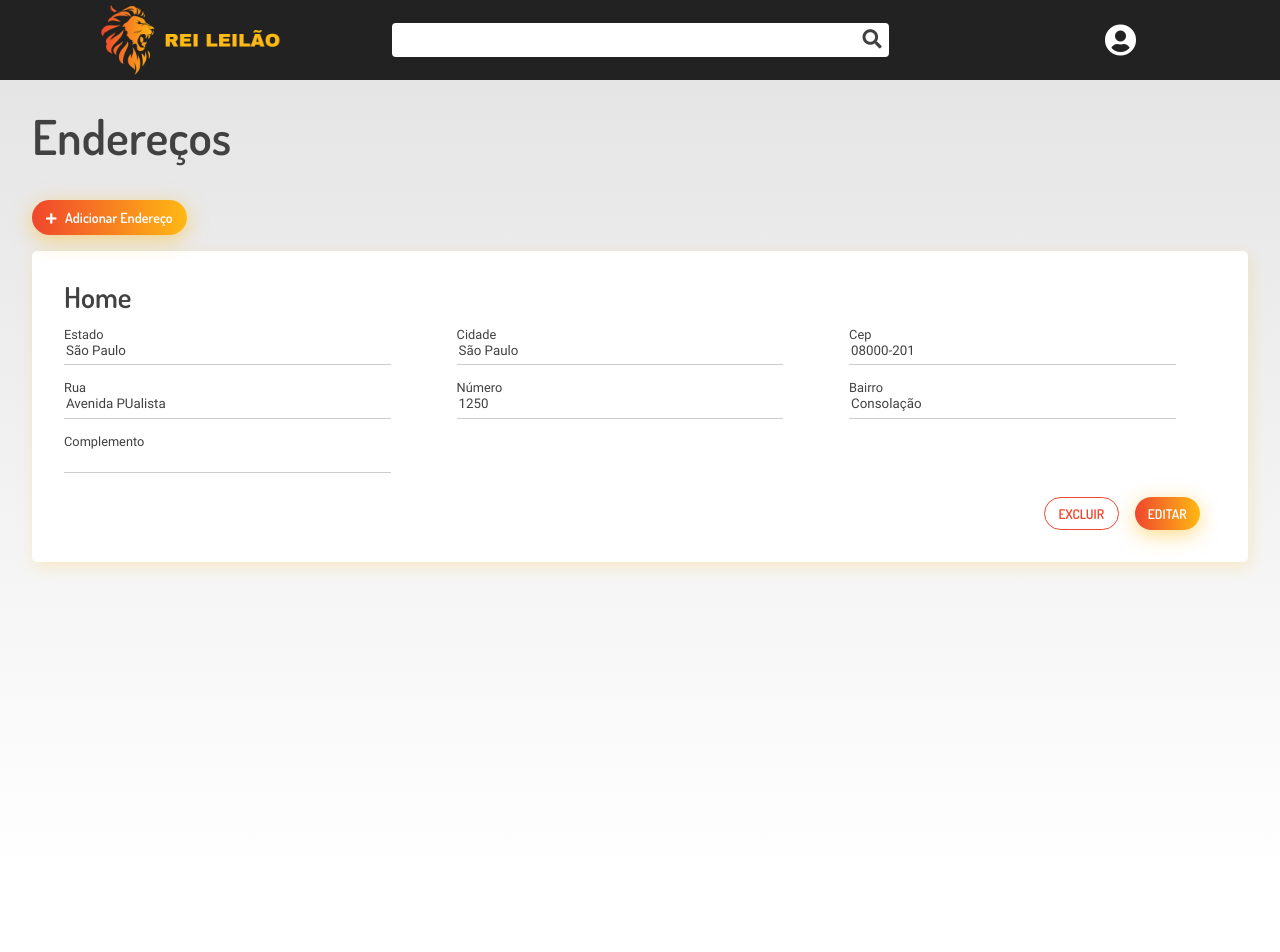
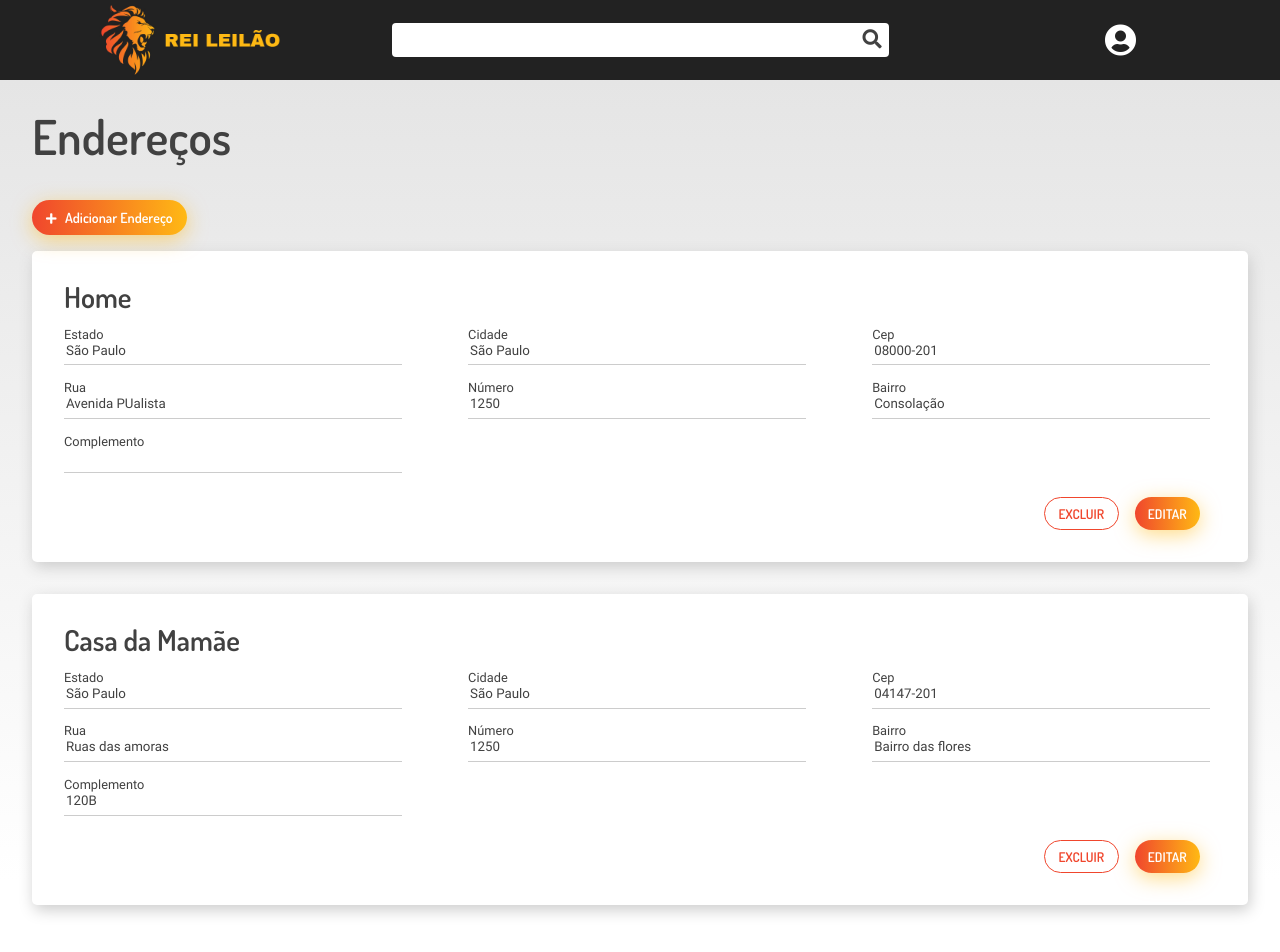
Before and after one commit to thalesburakowski/ReiLeiloesFront, a Vue app: page /endereco in a window 1280 px wide. Shown: the top 952 px of the page. Before the commit the page ends 880 px from the top, so only its background shows below. Built offline with nearby package versions, Linux system fonts and the light colour scheme.

Commit message:
Address.vue: dados mocados maiores e sweetalert

```diff
--- a/src/views/Client/Address.vue
+++ b/src/views/Client/Address.vue
@@ -118,7 +118,7 @@
 
 <script>
 import SweetAlert from '../../components/SweetAlert'
-import Swal from 'sweetalert2'
+
 export default {
   name: 'Address',
   data() {
@@ -138,6 +138,17 @@ export default {
           name: 'Home',
           complement: '',
         },
+        {
+          id: 2,
+          zipcode: '04147-201',
+          street: 'Ruas das amoras',
+          number: '1250',
+          neighborhood: 'Bairro das flores',
+          state: 'São Paulo',
+          city: 'São Paulo',
+          name: 'Casa da Mamãe',
+          complement: '120B',
+        },
       ],
       modalAddress: {},
     }
@@ -146,14 +157,24 @@ export default {
     SweetAlert,
   },
   methods: {
-    addAddress() {},
-    deleteAddress() {
-      SweetAlert.showConfirmationModal()
+    async addAddress() {
+      this.showModal = false
+      await SweetAlert.showSuccessModal()
     },
-    createAddress() {
-      SweetAlert.showSuccessModal()
+    async deleteAddress() {
+      let result = await SweetAlert.showConfirmationModal()
+      if (result.value) {
+        SweetAlert.showSuccessModal()
+      }
     },
-    updateAddress() {},
+    async createAddress() {
+      this.showModal = false
+      await SweetAlert.showSuccessModal()
+    },
+    async updateAddress() {
+      this.showModal = false
+      await SweetAlert.showSuccessModal()
+    },
   },
 }
 </script>
@@ -183,7 +204,7 @@ export default {
   text-align: left;
   // width: 80%;
   .line-inputs {
-    grid-template-columns: repeat(3, 28%);
+    grid-template-columns: repeat(3, 29%);
     grid-column-gap: 70px;
     grid-row-gap: 2rem;
 
@@ -199,7 +220,7 @@ export default {
 
 .form {
   margin-bottom: 2rem;
-  box-shadow: 2px 5px 15px rgba(#ffb914, 0.2);
+  box-shadow: 2px 5px 15px #ccc;
 }
 
 .title-form {
```
